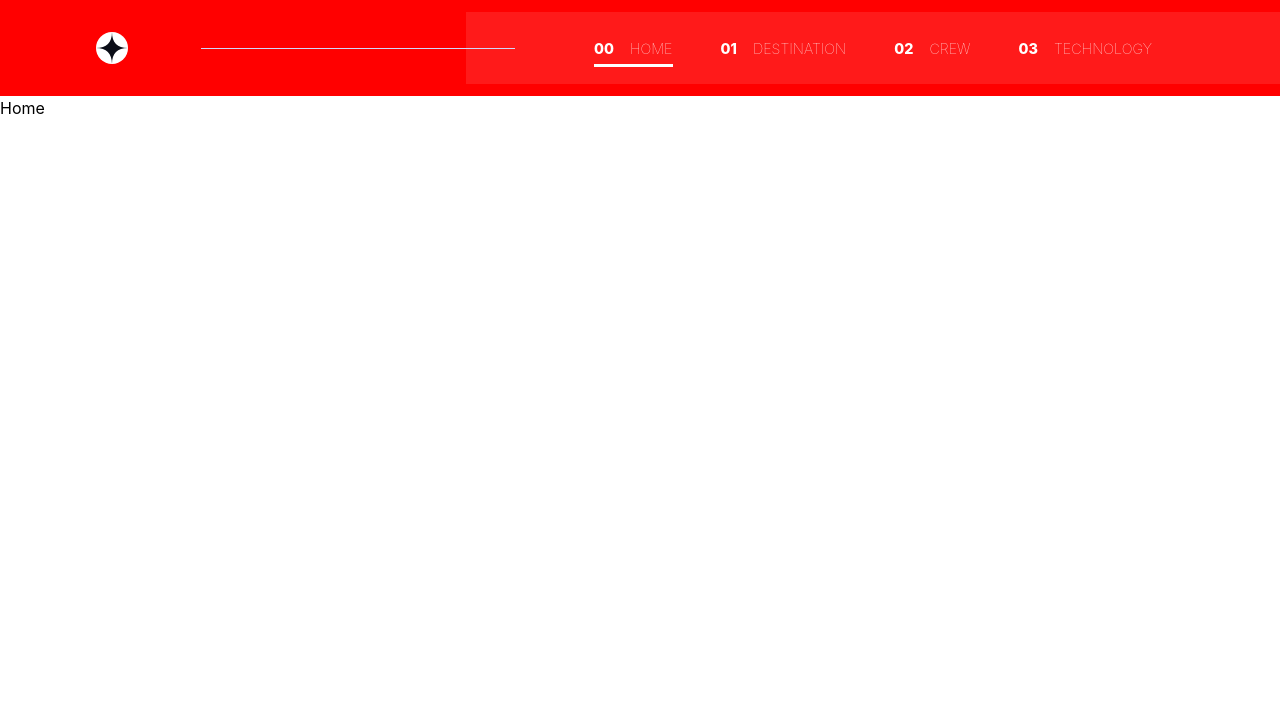
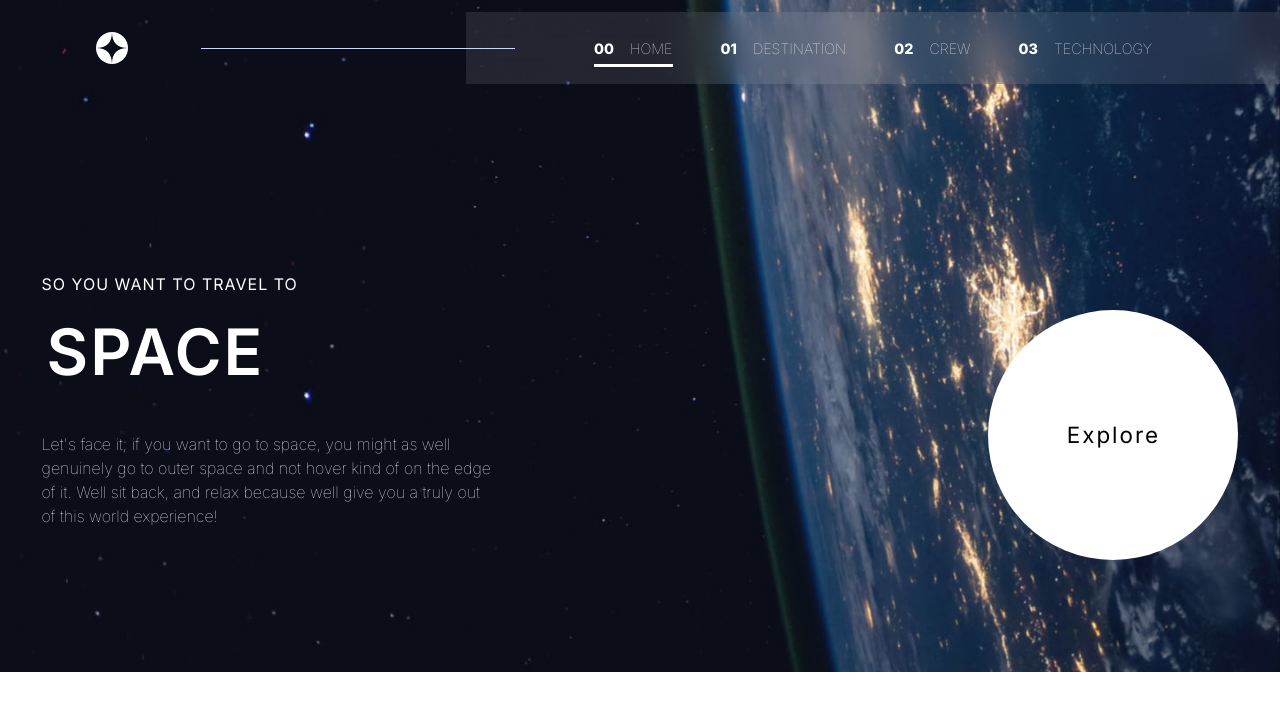
Before and after one commit to adeyemialameen04/Space-Tourism-Website, a React (Vite) app: page / in a window 1280 px wide. Shown: the top 710 px of the page. Built offline with nearby package versions, Linux system fonts and the light colour scheme.

Commit message:
finished creating the homepage

```diff
--- a/index.html
+++ b/index.html
@@ -1,13 +1,37 @@
 <!DOCTYPE html>
 <html lang="en">
   <head>
+    <link
+      rel="preconnect"
+      href="https://fonts.googleapis.com"
+    />
+    <link
+      rel="preconnect"
+      href="https://fonts.gstatic.com"
+      crossorigin
+    />
+    <link
+      href="https://fonts.googleapis.com/css2?family=Inter:wght@100;200;300;400;500;600;700;800;900&display=swap"
+      rel="stylesheet"
+    />
+
     <meta charset="UTF-8" />
-    <link rel="icon" type="image/svg+xml" href="/vite.svg" />
-    <meta name="viewport" content="width=device-width, initial-scale=1.0" />
-    <title>Vite + React</title>
+    <link
+      rel="icon"
+      type="image/svg+xml"
+      href="/vite.svg"
+    />
+    <meta
+      name="viewport"
+      content="width=device-width, initial-scale=1.0"
+    />
+    <title>Space Tourism</title>
   </head>
   <body>
     <div id="root"></div>
-    <script type="module" src="/src/main.jsx"></script>
+    <script
+      type="module"
+      src="/src/main.jsx"
+    ></script>
   </body>
 </html>
--- a/src/App.jsx
+++ b/src/App.jsx
@@ -6,7 +6,6 @@ function App() {
 
   return (
     <Router>
-      <Navbar />
       <AnimatedRoutes />
     </Router>
   );
--- a/src/components/navbar.css
+++ b/src/components/navbar.css
@@ -1,9 +1,5 @@
 .active-nav {
   position: relative;
-}
-
-#nav {
-  background-color: red;
 }
 
 .active-nav::after {
--- a/src/pages/Home/Home.jsx
+++ b/src/pages/Home/Home.jsx
@@ -1,8 +1,27 @@
 import './home.css';
+import Navbar from "../../components/Navbar";
 
 const Home = () => {
   return (
-    <div>Home</div>
+    <section className="home__section" >
+      <Navbar />
+      <div className="container-section home__container">
+        <div className="home__info">
+          <h1>So you want to travel to</h1><br />
+          <span>Space</span>
+          <p>
+            Let's face it; if you want to go to space, you might
+            as well genuinely go to outer space and not hover
+            kind of on the edge of it. Well sit back, and relax
+            because well give you a truly out of this world
+            experience!
+          </p>
+        </div>
+        <div className="explore">
+          <div>Explore</div>
+        </div>
+      </div>
+    </section>
   );
 };
 
--- a/src/pages/Home/home.css
+++ b/src/pages/Home/home.css
@@ -0,0 +1,87 @@
+.home__section {
+  background-image: url(/static/images/home/background-home-mobile.jpg);
+  background-repeat: no-repeat;
+  background-size: cover;
+  color: var(--clr-white);
+}
+
+.home__container {
+  /* background-color: red; */
+  padding-block: 4rem;
+  padding-inline: 1rem;
+  display: flex;
+  flex-direction: column;
+  align-items: center;
+  justify-content: center;
+  text-align: center;
+}
+
+.home__info h1 {
+  letter-spacing: 1px;
+  text-transform: uppercase;
+  font-weight: 400;
+}
+
+.home__info span {
+  text-transform: uppercase;
+  font-size: 2.5rem;
+  font-weight: 600;
+  letter-spacing: 2px;
+}
+
+.home__info p {
+  margin-top: 3rem;
+  font-weight: 100;
+  margin-bottom: 5rem;
+}
+
+.explore {
+  color: var(--clr-black);
+  font-size: 1.4rem;
+  letter-spacing: 2px;
+  font-weight: 400;
+  width: 150px;
+  height: 150px;
+  aspect-ratio: 1/1;
+  background-color: var(--clr-white);
+  border-radius: 50%;
+  margin-bottom: 3rem;
+  display: flex;
+  align-items: center;
+  justify-content: center;
+}
+
+@media (min-width: 780px) {
+  .home__section {
+    background-image: url(/static/images/home/background-home-tablet.jpg);
+  }
+}
+
+@media (min-width:1020px) {
+  .home__section {
+    background-image: url(/static/images/home/background-home-desktop.jpg);
+  }
+
+  .home__container {
+    flex-direction: row;
+    text-align: left;
+    justify-content: space-between;
+    align-items: end;
+    padding-block-start: 11rem;
+  }
+
+  .home__info {
+    max-width: 450px;
+  }
+
+  .home__info span {
+    font-size: 4rem;
+    line-height: 1;
+    padding-left: 5px;
+  }
+
+  .explore {
+    width: 250px;
+    height: 250px;
+  }
+}
```
